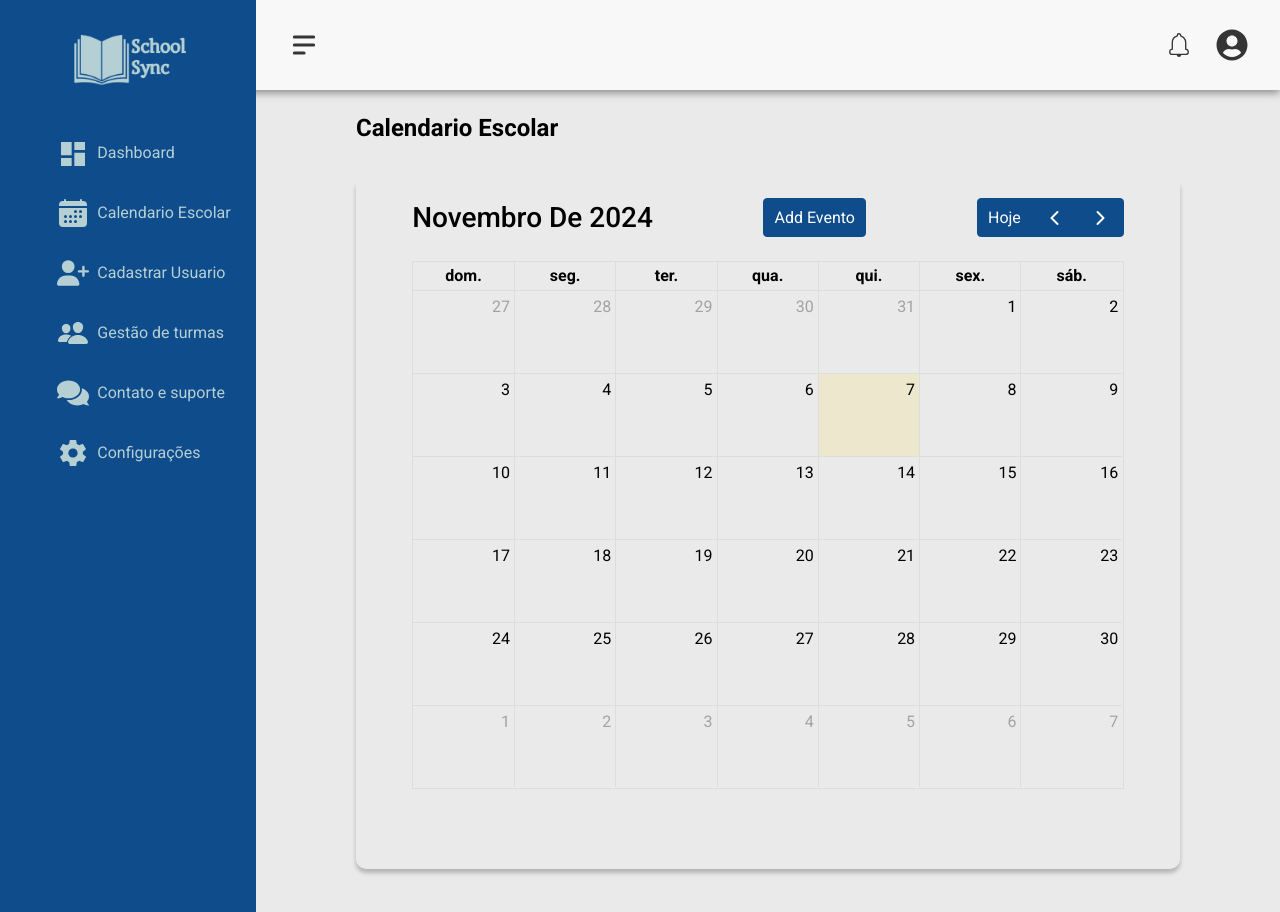
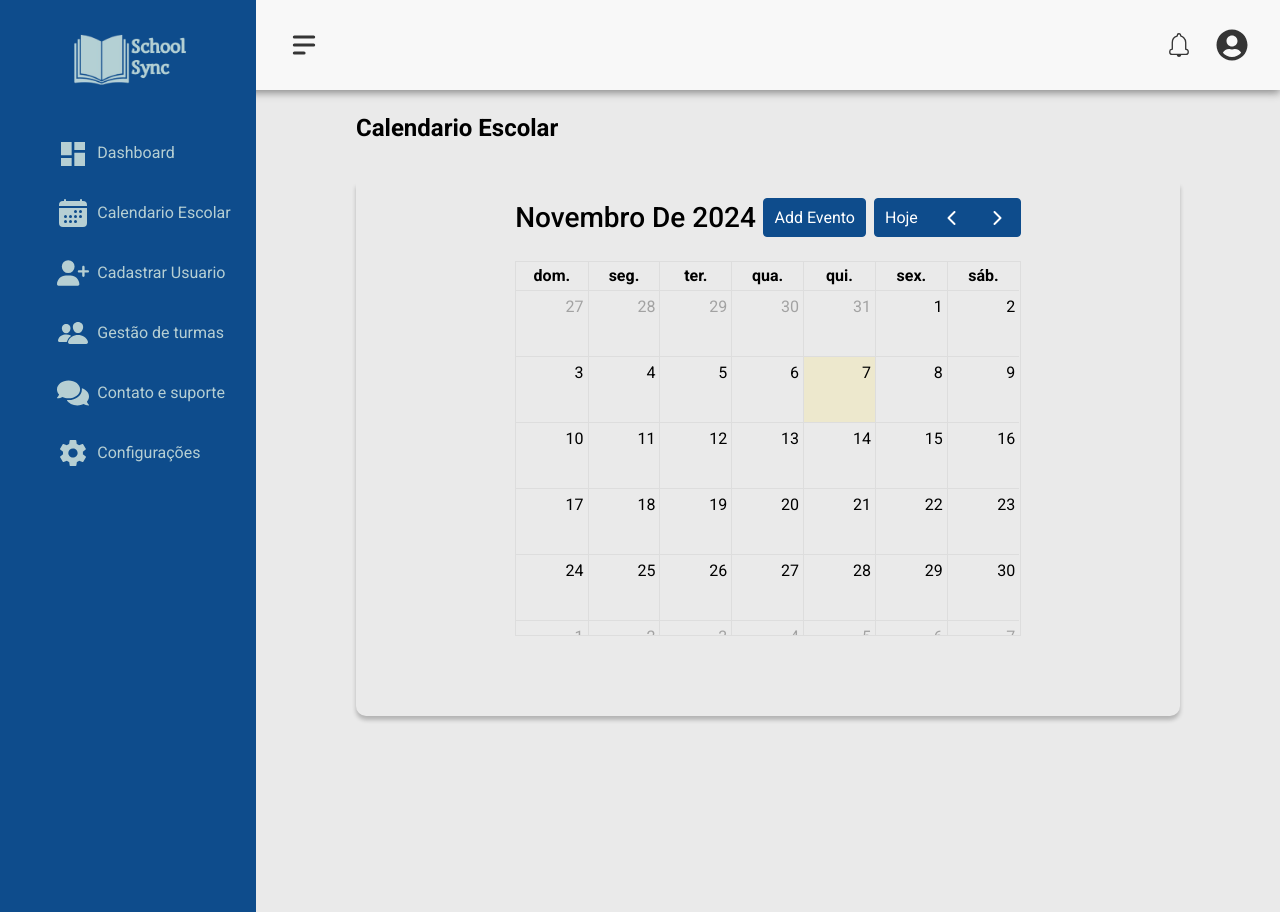
Before and after one commit to Alisonjs0/SchoolSync, a Next.js app: page /pages/calendario in a window 1280 px wide. Built offline with nearby package versions, Linux system fonts and the light colour scheme.

Commit message:
tamanho do calendario

```diff
--- a/app/pages/calendario/components/css/style.css
+++ b/app/pages/calendario/components/css/style.css
@@ -6,7 +6,7 @@
   margin: auto;
 }
 #calendar {
-  width: 90%;
+  width: 65%;
   margin: 40px auto;
   padding: 15px;
   padding-bottom: 80px;
```
Also changed, not shown: app/pages/calendario/components/calendar.jsx (+3 -5 lines).
